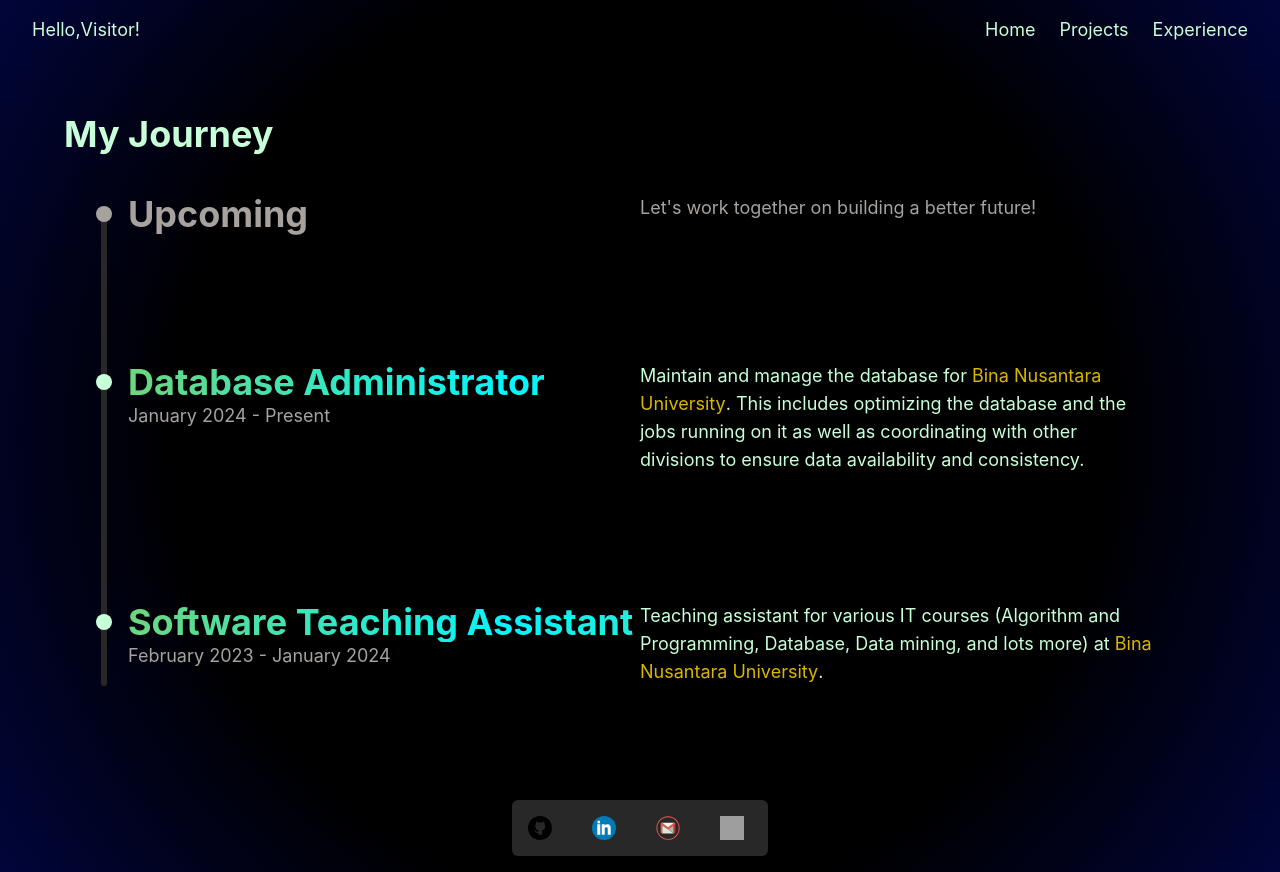
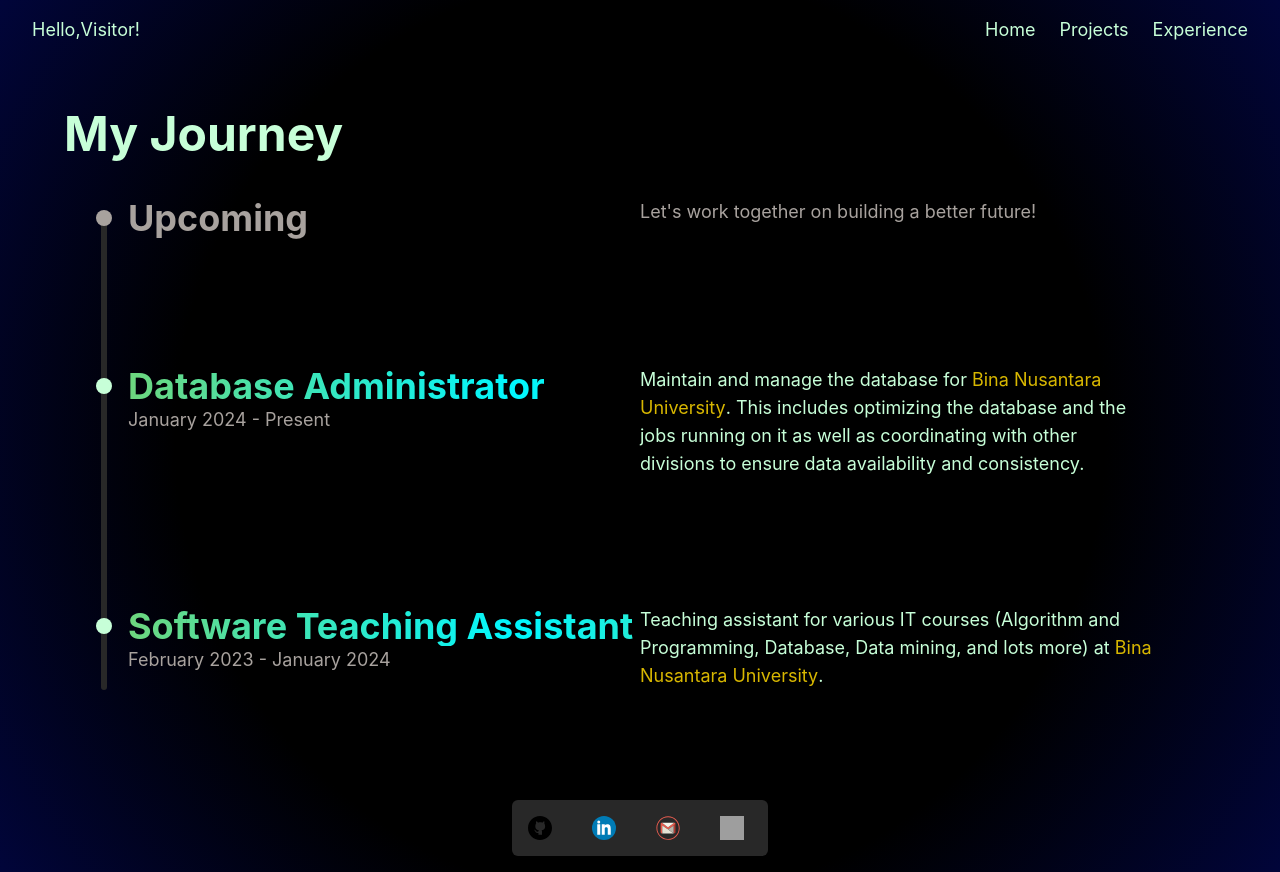
Before and after one commit to swiftee19/swiftee19.github.io, a Vue app: page /experience in a window 1280 px wide. Built offline with nearby package versions, Linux system fonts and the light colour scheme; grey boxes are pictures that could not be loaded.

Commit message:
Update header styling on ExperienceView

```diff
--- a/src/views/ExperienceView.vue
+++ b/src/views/ExperienceView.vue
@@ -9,7 +9,7 @@ const sortedExperienceDataList = ExperienceDataList.sort((a, b) => {
 
 <template>
     <main class="min-h-screen w-full py-20 overflow-y-clip flex flex-col items-center justify-center">
-        <h1 class="w-[90%] text-4xl font-bold pb-10">My Journey</h1>
+        <h1 class="w-[90%] text-5xl font-bold pb-10">My Journey</h1>
         <div class="w-4/5 flex flex-col items-center justify-between relative">
             <!-- timeline line -->
             <span class="absolute bottom-0 -left-[1.68rem] w-1.5 z-0 bg-gray rounded-b-lg"
```
